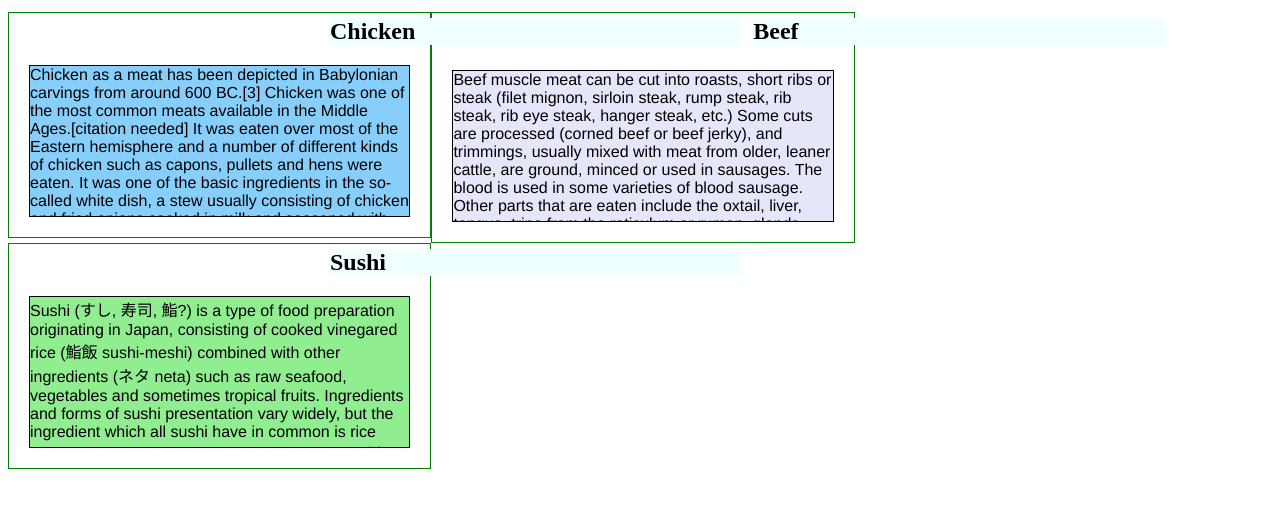
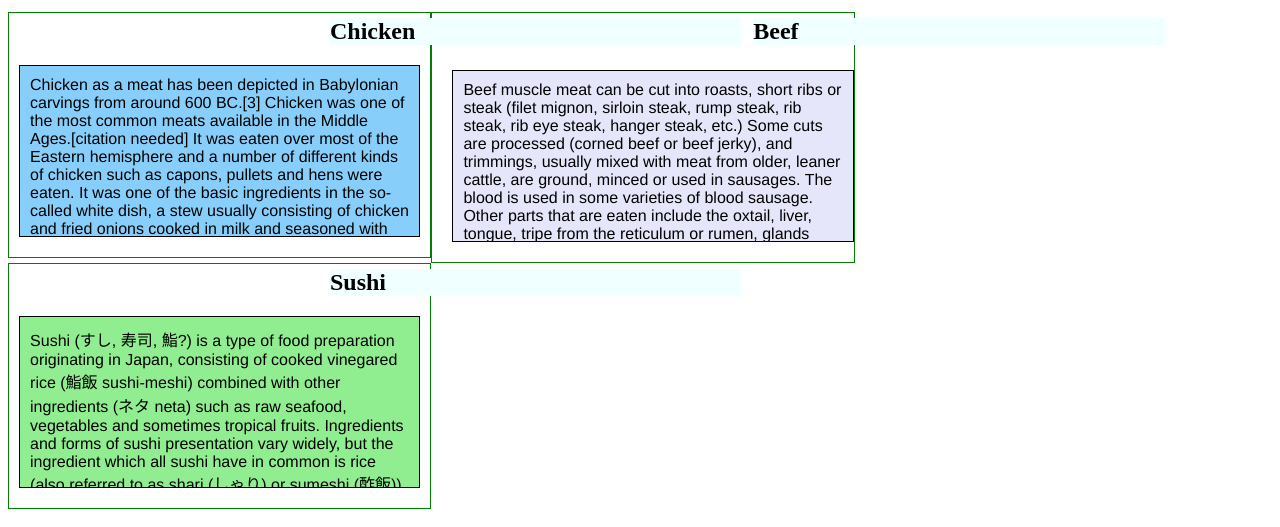
Before and after one commit to jyambing/coursera-test, a plain HTML site: page mod2solution/index.html in a window 1280 px wide. Shown: the part 61-588 px from the top of the page. Drawn offline with Linux system fonts and the light colour scheme.

Commit message:
Update style.css

```diff
--- a/mod2solution/style.css
+++ b/mod2solution/style.css
@@ -17,13 +17,17 @@ h1 {
 }
 
 h2{
+  border: .5 black;
   background-color: #F0FFFF;
   position: relative;
   left: 75%;
   margin: 5px;
+  overflow: hidden;
 }
 p {
   border: 1px solid black;
+  margin: 20px;
+  padding: 10px;
   background-color: #A52A2A;
   width: 90%;
   height: 150px;
@@ -36,18 +40,15 @@ p {
 
 #p1{
   background-color: #87CEFA;
- margin: 20px;
 }
 
 #p2{
   background-color: #E6E6FA;
   float: right;
-  margin: 20px;
 }
 
 #p3{
   background-color: #90EE90;
-  margin: 20px;
 }
 
 /* Simple Responsive Framework. */
```
